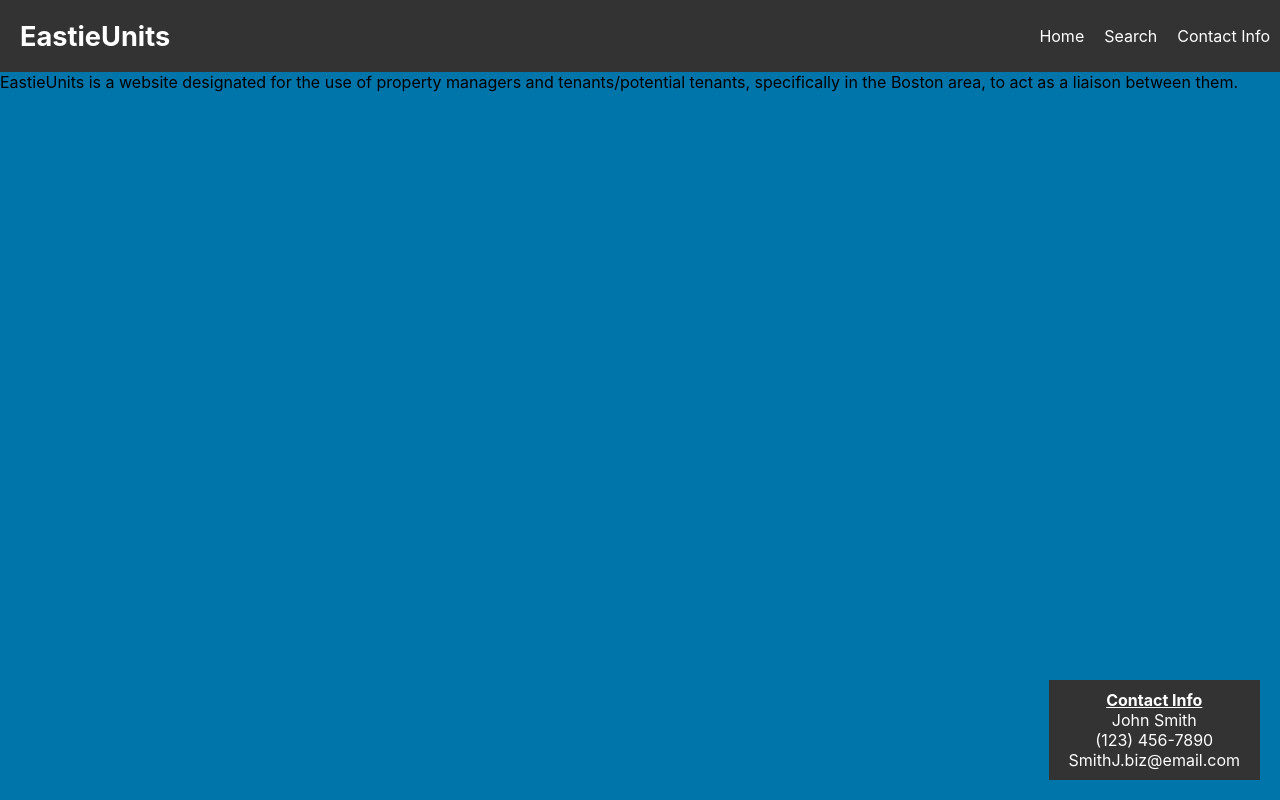
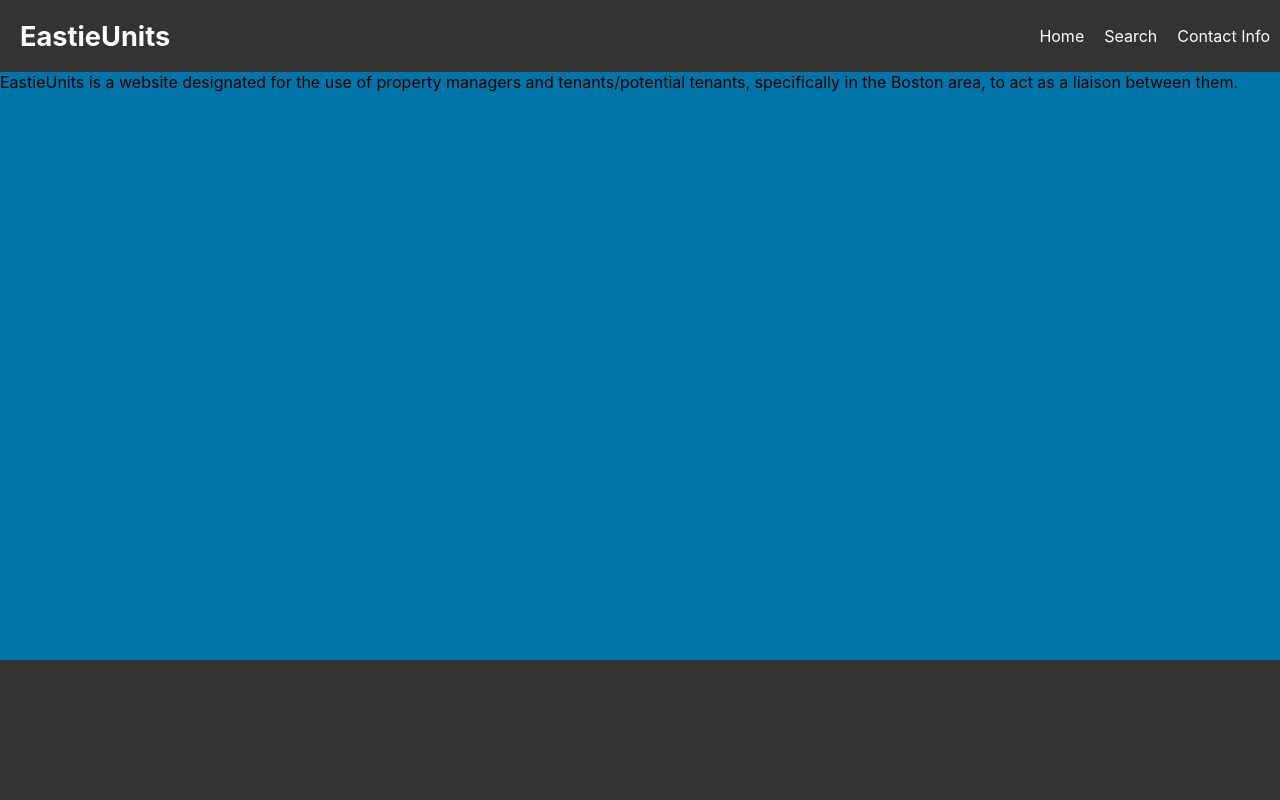
Before and after one commit to osullc2/EastieUnits, a React (Create React App) app: page / in a window 1280 px wide. Built offline with nearby package versions, Linux system fonts and the light colour scheme.

Commit message:
Added a basic footer component

```diff
--- a/src/App.js
+++ b/src/App.js
@@ -2,6 +2,7 @@ import './App.css';
 import Header from "./components/Header"
 import Body from "./components/Body"
 import Contact from "./components/Contact"
+import Footer from "./components/Footer"
 
 function App() {
 
@@ -11,6 +12,7 @@ function App() {
       <Header />
       <Body />
       <Contact />
+      <Footer />
     </div>
 
   );
--- /dev/null
+++ b/src/components/Footer.css
@@ -0,0 +1,10 @@
+.footer {
+    background-color: #333;
+    color:#fff;
+    padding: 10px 0;
+    display: flex;
+    position: fixed;
+    bottom: 0;
+    width: 100%;
+    height: 120px;
+}
--- /dev/null
+++ b/src/components/Footer.js
@@ -0,0 +1,20 @@
+import "./Footer.css"
+
+function Footer(){
+    return(
+        <>
+            <div className="footer">
+
+
+
+
+
+            </div>
+
+
+
+
+        </>
+    )
+}
+export default Footer
```
